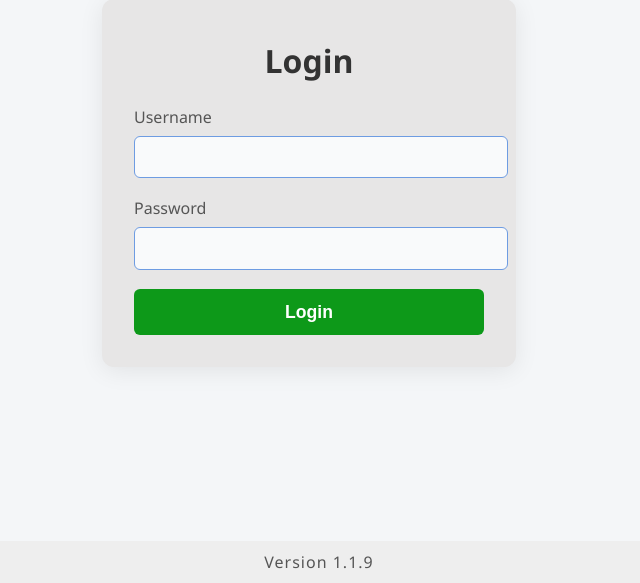
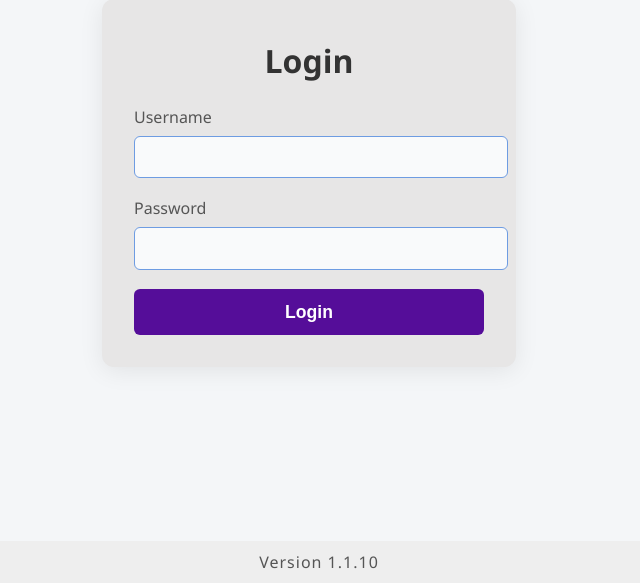
Before and after one commit to Hamdi-chebbi/test_app, a Flask app: page / in a window 1280 px wide. Shown: the part 217-800 px from the top of the page, without its empty margins (331-971 px from the left). Run offline with Flask 3, Linux system fonts and the light colour scheme.

Commit message:
update to version 1.1.10

```diff
--- a/templates/index.html
+++ b/templates/index.html
@@ -59,7 +59,7 @@
         .login-card button {
             width: 100%;
             padding: 0.8rem;
-            background: #0d9919;
+            background: #550d99;
             color: #fff;
             border: none;
             border-radius: 6px;
--- a/version.py
+++ b/version.py
@@ -1,2 +1,2 @@
 # version.py
-VERSION = "1.1.9"
+VERSION = "1.1.10"
```
